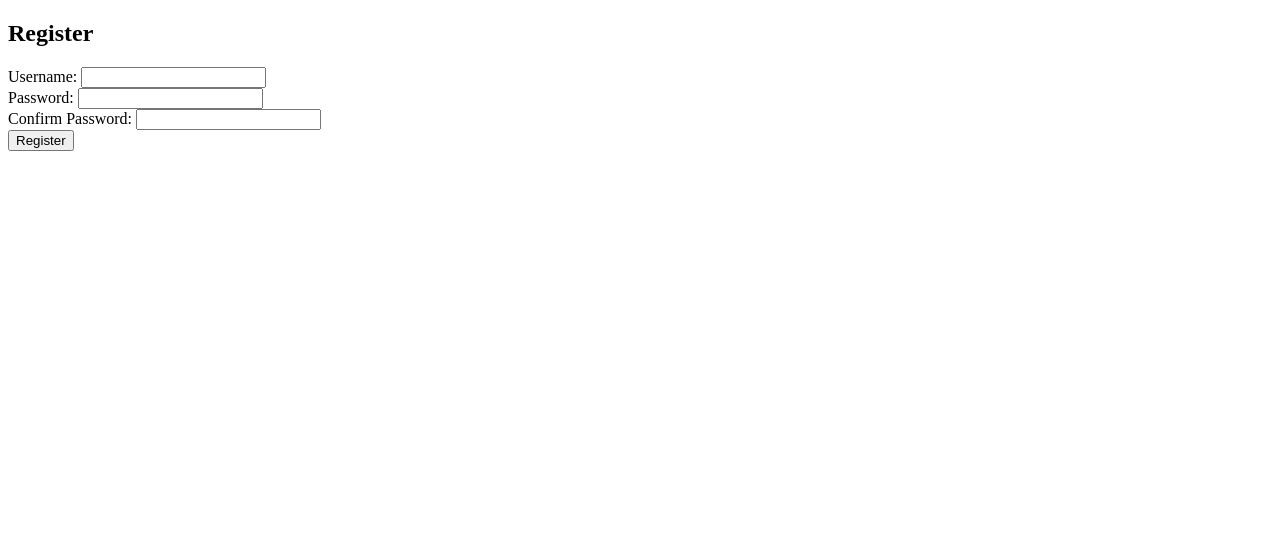
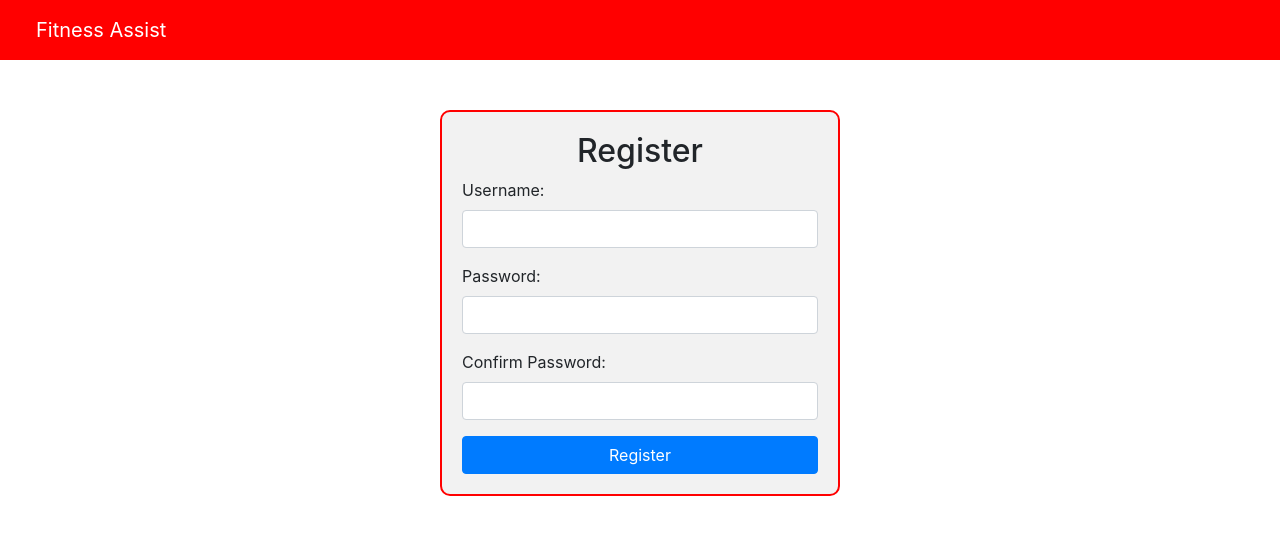
Before and after one commit to mirajjara/CSC-330-Fitness-Application, a Flask app: page /auth/signup in a window 1280 px wide. Shown: the top 535 px of the page. Run offline with Flask 3, Linux system fonts and the light colour scheme; some libraries are stand-ins or nearby versions.

Commit message:
Update register.html

```diff
--- a/FitnessAssist/templates/register.html
+++ b/FitnessAssist/templates/register.html
@@ -1,11 +1,40 @@
-<!-- register.html -->
 <!DOCTYPE html>
 <html>
 <head>
     <title>Register</title>
+    <link rel="stylesheet" href="https://stackpath.bootstrapcdn.com/bootstrap/4.5.2/css/bootstrap.min.css">
+    <style>
+        /* CSS for the red navigation bar */
+        .navbar {
+            background-color: red;
+            color: white;
+            padding: 10px 20px;
+            margin-bottom: 0; /* Remove margin-bottom */
+        }
+
+        /* CSS for the registration box */
+        .register-box {
+            background-color: #f2f2f2;
+            border-radius: 10px;
+            border: 2px solid red;
+            padding: 20px;
+            width: 400px;
+            margin: 50px auto 20px; /* Center the box horizontally and add spacing */
+        }
+
+        /* CSS to shift the "Fitness Assist" text */
+        .navbar-brand {
+            margin-right: 24px; /* Shift "Fitness Assist" to the right by 4 pixels */
+        }
+    </style>
 </head>
 <body>
-    <h2>Register</h2>
+    <div class="navbar">
+        <div class="navbar-brand ml-3">Fitness Assist</div>
+    </div>
+
+    <div class="register-box">
+        <h2 class="text-center">Register</h2>
         {% with messages = get_flashed_messages() %}
             {% if messages %}
                 <ul class="flash-messages">
@@ -16,10 +45,21 @@
             {% endif %}
         {% endwith %}
         <form action="/auth/signup" method="POST">
-        Username: <input type="text" name="username" required><br>
-        Password: <input type="password" name="password" required><br>
-        Confirm Password: <input type="password" name="confirm_password" required><br>
-        <input type="submit" value="Register">
+            <div class="form-group">
+                <label for="username">Username:</label>
+                <input type="text" class="form-control" id="username" name="username" required>
+            </div>
+            <div class="form-group">
+                <label for="password">Password:</label>
+                <input type="password" class="form-control" id="password" name="password" required>
+            </div>
+            <div class="form-group">
+                <label for="confirm_password">Confirm Password:</label>
+                <input type="password" class="form-control" id="confirm_password" name="confirm_password" required>
+            </div>
+            <input type="submit" value="Register" class="btn btn-primary btn-block">
         </form>
+    </div>
+
 </body>
 </html>
```
Lines whose indentation alone changed are shown as unchanged.
